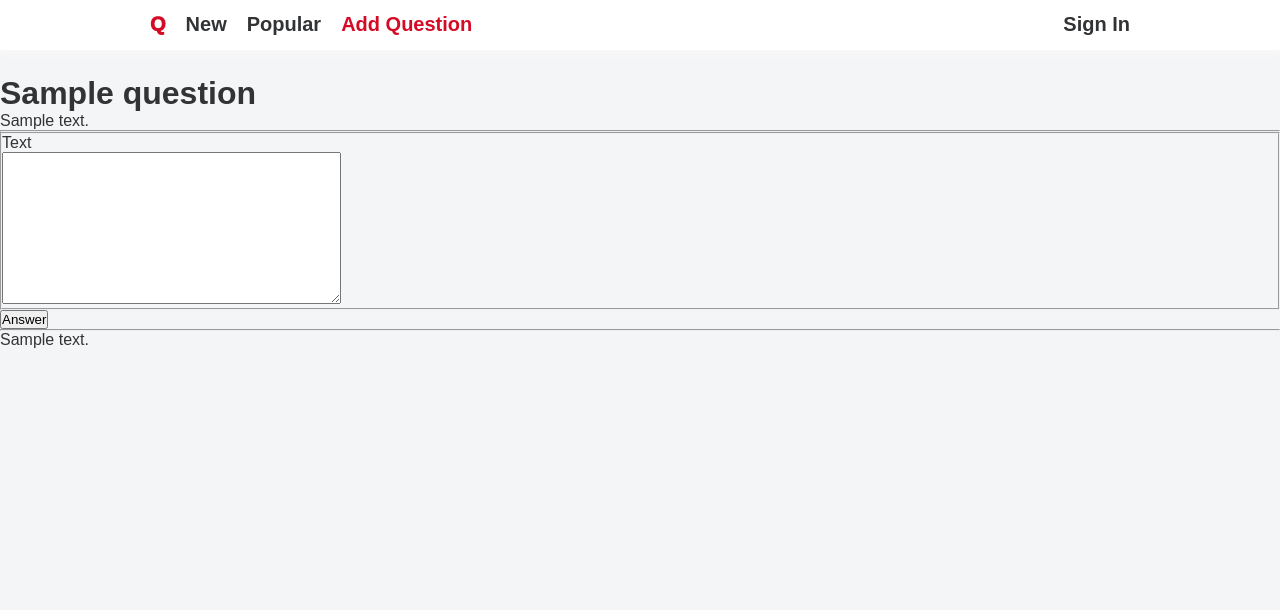
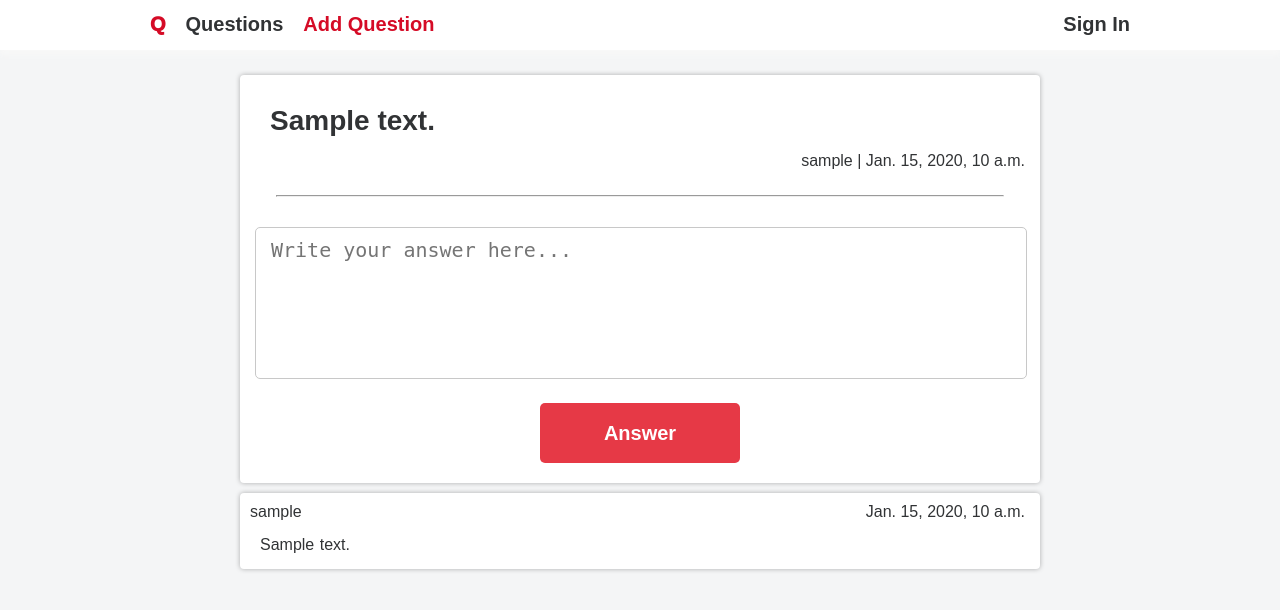
Before and after one commit to welel/ask-website, a Django app: page /question/1/ in a window 1280 px wide. Shown: the top 610 px of the page. Run offline with Django 3.2, Linux system fonts and the light colour scheme; tables that the repository leaves empty hold one stand-in row (values such as "Sample post").

Commit message:
Improved design; Added datafiller for database; Simplified models.

```diff
--- a/ask/ask/settings.py
+++ b/ask/ask/settings.py
@@ -81,7 +81,7 @@ PASSWORD_HASHERS = [
     'django.contrib.auth.hashers.PBKDF2PasswordHasher'
 ]
 
-LANGUAGE_CODE = 'en-us'
+LANGUAGE_CODE = 'en-GB'
 
 TIME_ZONE = 'UTC'
 
@@ -91,4 +91,6 @@ USE_L10N = True
 
 USE_TZ = True
 
+
+
 STATIC_URL = '/static/'
--- a/ask/qa/forms.py
+++ b/ask/qa/forms.py
@@ -11,12 +11,10 @@ class AskForm(forms.ModelForm):
     '''Form of question asking'''
     class Meta:
         model = Question
-        fields = ['title', 'text']
-        widgets = {'text': forms.Textarea()}
-        labels = {
-            'title': 'Question title',
-            'text': 'Question text'
-        }
+        fields = ['text']
+        widgets = {'text': forms.Textarea(attrs={'placeholder': '''You can '''+
+					'''start your question with "What", "Why", "How", etc.'''})}
+        labels = {'text': 'Question text'}
 
 
 class AnswerForm(forms.ModelForm):
@@ -24,6 +22,8 @@ class AnswerForm(forms.ModelForm):
     class Meta:
         model = Answer
         fields = ['text']
+        widgets = {'text': forms.Textarea(attrs={
+                            'placeholder': 'Write your answer here...'})}
         label = {'text': 'Answer text'}
 
 
--- a/ask/qa/models.py
+++ b/ask/qa/models.py
@@ -7,18 +7,11 @@ class QuestionManager(models.Manager):
         '''Returns QuerySet of questions sorted by addition time'''
         return self.order_by('-id')
 
-    def popular(self):
-        '''Returns QuerySet of questions sorted by question raiting'''
-        return self.order_by('-rating')
-
 
 class Question(models.Model):
-    title = models.CharField(max_length=255)
-    text = models.TextField()
+    text = models.TextField(max_length=200)
     added_at = models.DateTimeField(blank=True, auto_now_add=True)
-    rating = models.IntegerField(default=0)
-    author = models.ForeignKey(User,  on_delete=models.CASCADE)
-    likes = models.ManyToManyField(User, related_name='question_like_user')
+    author = models.ForeignKey(User, on_delete=models.CASCADE)
     objects = QuestionManager()
 
     def get_url(self):
@@ -26,7 +19,7 @@ class Question(models.Model):
 
 
 class Answer(models.Model):
-    text = models.TextField()
+    text = models.TextField(max_length=10000)
     added_at = models.DateTimeField(blank=True, auto_now_add=True)
     question = models.ForeignKey(Question, on_delete=models.CASCADE)
     author = models.ForeignKey(User, on_delete=models.CASCADE)
--- a/ask/qa/templates/header.html
+++ b/ask/qa/templates/header.html
@@ -1,10 +1,10 @@
+<!-- templates/header.html -->
 <header>
 	<div class='wrapper'>
 		<nav>
 			<ul>
 				<li id='logo' class='header_li_left'><a href='/'>Q</a></li>
-				<li class='header_li_left'><a href='/new/'>New</a></li>
-				<li class='header_li_left'><a href='/popular/'>Popular</a></li>
+				<li class='header_li_left'><a href='/new/'>Questions</a></li>
 				<li id='add_question' class='header_li_left'><a href='/ask/'>Add Question</a></li>
 				<li class='header_li_right'><a href='/signin/'>Sign In</a></li>
 			</ul>
--- a/ask/qa/templates/question.html
+++ b/ask/qa/templates/question.html
@@ -10,36 +10,36 @@
 {% endblock %}
 
 {% block main %}
-
-<div>
-	<h1>{{ question.title }}</h1>
-	<p>{{ question.text }}</p>
+<div class='main_question'>
+	<h1>{{ question.text }}</h1>
+	<div id='main_question_meta'>
+		<span id='main_question_author'>{{ question.author }}</span>
+		<span id='main_question_data'>&nbsp;|&nbsp;{{ question.added_at }}</span>
+	</div>
+	<hr>
+	{% for e in form.non_field_errors %}
+		<p> Error: {{ e }} </p>
+	{% endfor %}
+	<form method='post'>
+		{% csrf_token %}
+		{% for field in form %}
+			<figure>
+				{{ field }}
+			</figure>
+		{% endfor %}
+		<figure id='answer_button'>
+			<button type='submit'>Answer</button>
+		</figure>
+	</form>
 </div>
 
-<div>
-	<hr>
-	{% for e in form.non_field_errors %}
-		<div> Error: {{ e }} </div>
-	{% endfor %}
-
-	<form method='post'>
-		{% csrf_token %}
-		<fieldset>
-			{% for field in form %}
-				<div>
-					<label>{{ field.label }}</label>
-					<div>{{ field }}</div>
-				</div>
-			{% endfor %}
-		</fieldset>
-		<button type='submit'>Answer</button>
-	</form>
-	<hr>
-</div>
-
-<div>
-	{% for answer in answers %}
-		<p>{{ answer.text }}</p>
-	{% endfor %}
-</div>
+{% for answer in answers %}
+		<div class='main_question answers'>
+			<div class='answer_meta'>
+				<p>{{ answer.author }}</p>
+				<p>{{ answer.added_at }}</p>
+			</div>
+			<p class='answer_text'>{{ answer.text }}</p>
+		</div>
+{% endfor %}
 {% endblock %}
--- a/ask/qa/templates/questions_list.html
+++ b/ask/qa/templates/questions_list.html
@@ -14,7 +14,7 @@
 	<div class='wrapper'>
 		{%	for	question in	questions %}
 			<div class='question'>
-				<h3><a href='/question/{{ question.id }}/'>{{ question.title }}</a></h3>
+				<h3><a href='/question/{{ question.id }}/'>{{ question.text }}</a></h3>
 				<p>{{ question.author }} | {{ question.added_at }}</p>
 			</div>
 		{%	endfor %}
--- a/ask/qa/urls.py
+++ b/ask/qa/urls.py
@@ -1,6 +1,5 @@
 from django.conf.urls import url
-from qa.views import (questions_list_all,
-        questions_list_popular, question_and_answers,
+from qa.views import (questions_list_all, question_and_answers,
         question_add, signup, signin, log_out)
 
 urlpatterns = [
@@ -9,7 +8,6 @@ urlpatterns = [
     url(r'^signup\/', signup),
     url(r'^ask\/', question_add),
     url(r'^question\/(?P<article_id>[0-9]+)\/$', question_and_answers),
-    url(r'^popular\/', questions_list_popular),
     url(r'^new\/', questions_list_all),
     url(r'^logout\/', log_out)
     ]
--- a/ask/qa/views.py
+++ b/ask/qa/views.py
@@ -23,21 +23,6 @@ def questions_list_all(request, *args, **kwargs):
             'paginator': paginator,
             'page': page
             })
-
-
-@require_GET
-def questions_list_popular(request, *args, **kwargs):
-    '''Renders a page with list of questions sorted by question rating'''
-    questions = Question.objects.popular()
-    paginator, page = paginate(request, questions)
-    # Use reserve() routing new time
-    paginator.baseurl = '/popular/?page='
-    return render(request, 'questions_list.html', {
-            'questions': page.object_list,
-            'paginator': paginator,
-            'page': page
-            })
-
 
 
 def question_and_answers(request, *args, **kwargs):
--- a/static/qa/css/style.css
+++ b/static/qa/css/style.css
@@ -193,7 +193,7 @@ header nav li:hover {
 	justify-content: center;
 }
 
-.sign button {
+button {
 	margin-top: 27px;
 	font-size: 16px;
 	font-weight: 800;
@@ -226,3 +226,118 @@ header nav li:hover {
 	color: var(--prussian-blue);
 	text-decoration: underline;
 }
+
+
+/*--- Ask ---*/
+
+.ask {
+	margin: auto;
+	box-shadow: 0 0 5px rgba(0,0,0,0.3);
+	border-radius: 4px;
+	width: 800px;
+	background-color: white;
+}
+
+.ask figcaption {
+	padding: 20px 15px 0 15px;
+	font-size: 24p;
+	font-weight: 800;
+}
+
+textarea {
+	margin: 20px 15px;
+	width: 95%;
+	max-height: 140px;
+	font-size: 26px;
+	border-radius: 5px;
+	border: 1px solid rgb(200,200,200);
+	text-indent: 5px;
+	resize: none;
+}
+
+textarea::placeholder {
+	font-size: 20px;
+	padding: 5px;
+}
+
+#ask_figure {
+	padding-bottom: 42px;
+}
+
+#ask_button {
+	margin: auto;
+	font-size: 20px;
+	display: block;
+	width: 200px;
+	height: 60px;
+}
+
+#ask_button:hover {
+	border-radius: 10px;
+	font-size: 19px;
+}
+
+/*--- Question --*/
+
+.main_question {
+	margin: auto;
+	box-shadow: 0 0 5px rgba(0,0,0,0.3);
+	border-radius: 4px;
+	width: 800px;
+	background-color: white;
+}
+
+.main_question h1 {
+	font-size: 28px;
+	padding: 30px 30px 5px 30px;
+}
+
+.main_question hr {
+	margin: 20px 36px 10px 36px;
+}
+
+#main_question_meta {
+	display: flex;
+	justify-content: flex-end;
+	padding: 10px 15px 5px 10px;
+}
+
+.main_question textarea {
+	font-size: 16px;
+	padding: 5px 5px;
+}
+
+.main_question button {
+	margin: auto;
+	font-size: 20px;
+	display: block;
+	width: 200px;
+	height: 60px;
+}
+
+.main_question button:hover {
+	border-radius: 10px;
+	font-size: 19px;
+}
+
+#answer_button {
+	padding-bottom: 20px;
+}
+
+
+.answers {
+	margin: auto;
+	margin-top:	10px;
+}
+
+.answer_meta {
+	display: flex;
+	justify-content: space-between;
+	padding: 10px 15px 5px 10px;
+}
+
+.answer_text {
+	padding: 10px 20px 15px 20px;
+	font-size: 16px;
+  	word-spacing: 1px;
+}
```
Also changed, not shown: ask/qa/templates/ask.html (+8 -12 lines), 5 other files.
